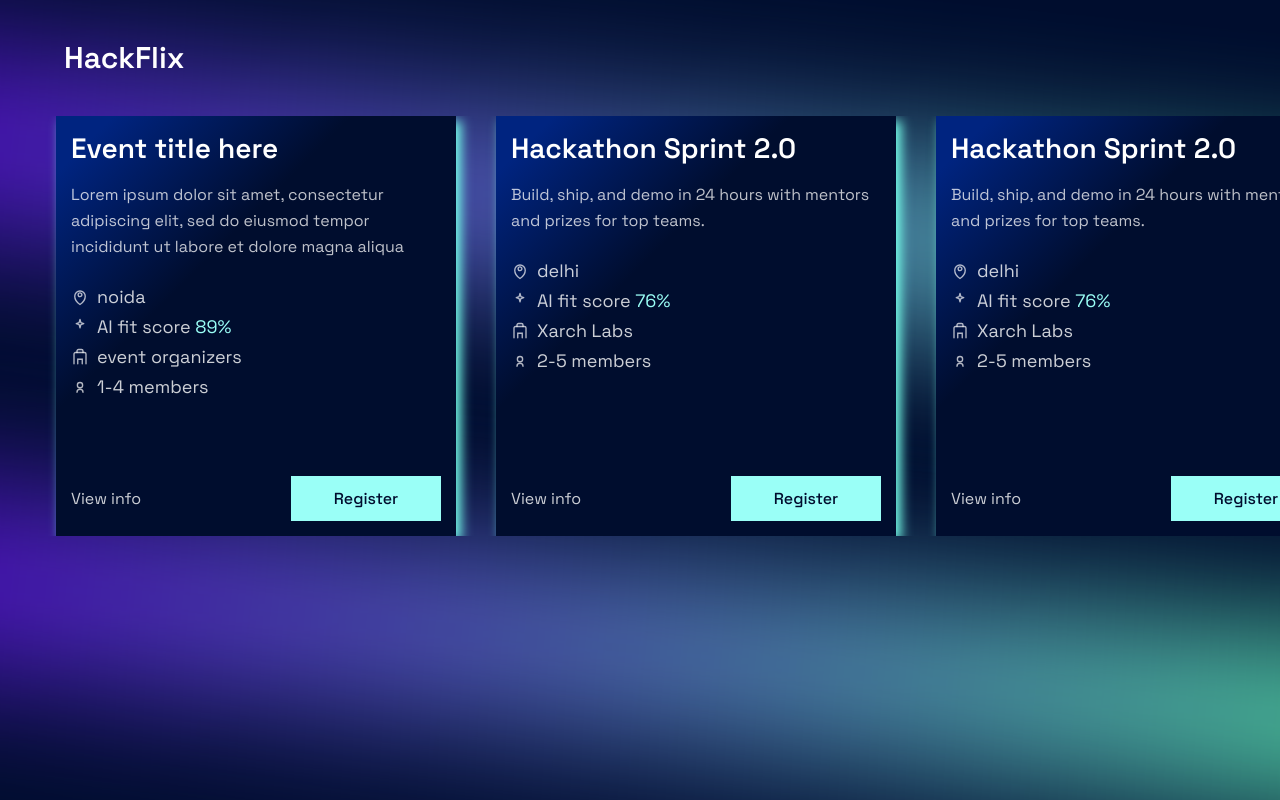
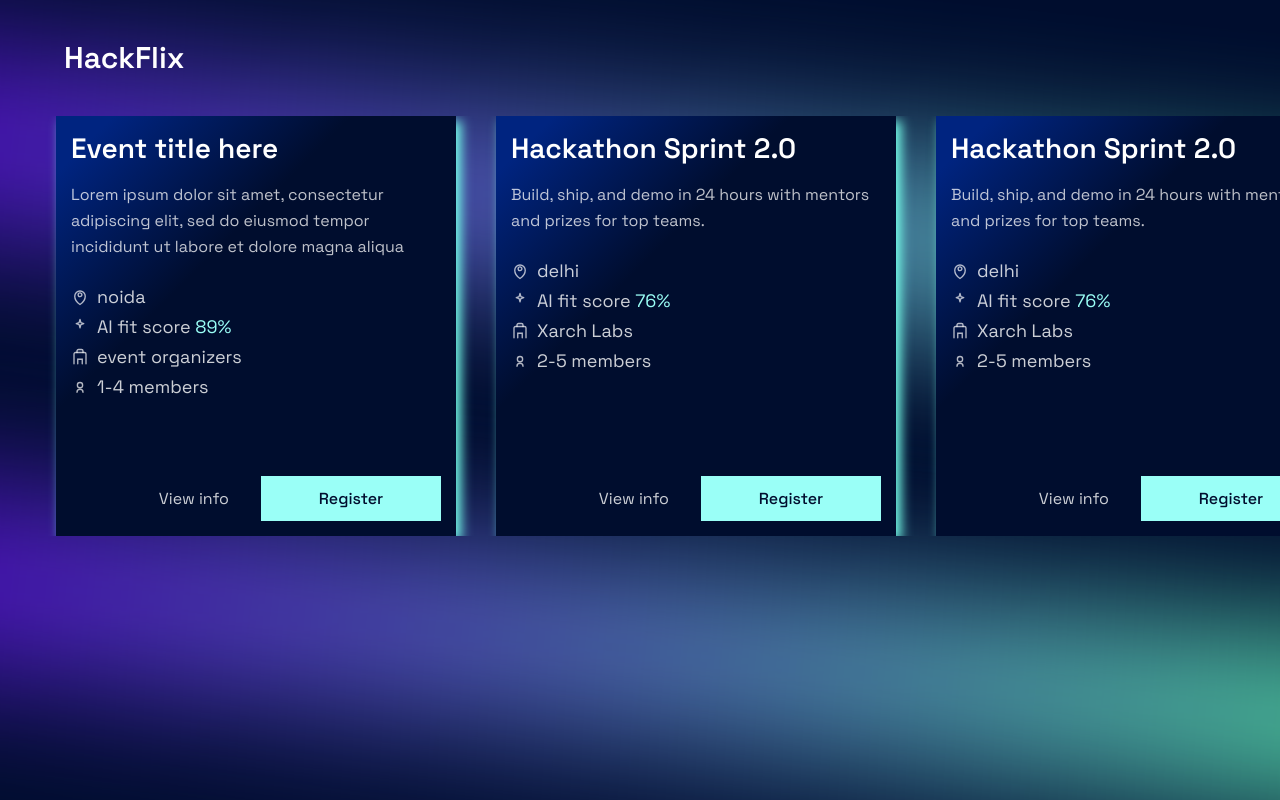
Before and after one commit to firecodespace/42X007-GDG-EurekaHacks, a Next.js app: page / in a window 1280 px wide. Built offline with nearby package versions, Linux system fonts and the light colour scheme.

Commit message:
Update EventCard CTA layout and button width
Align bottom CTAs to the right, increase primary button min-width to 180px, and remove unnecessary placeholder span for missing secondary CTA.

```diff
--- a/src/components/dashboard/EventCard.tsx
+++ b/src/components/dashboard/EventCard.tsx
@@ -136,16 +136,14 @@ export function EventCard({ event }: { event: Event }) {
                 </div>
 
                 {/* Bottom CTAs */}
-                <div className="mt-auto flex items-end justify-between gap-6 pt-8">
+                <div className="mt-auto flex items-end justify-end gap-8 pt-8">
                     {event.cta.secondaryLabel && event.cta.secondaryHref ? (
                         <Button href={event.cta.secondaryHref} variant="ghost" className="h-[45px]">
                             {event.cta.secondaryLabel}
                         </Button>
-                    ) : (
-                        <span />
-                    )}
+                    ) : null}
 
-                    <Button href={event.cta.href} className="min-w-[150px]">
+                    <Button href={event.cta.href} className="min-w-[180px]">
                         {event.cta.primaryLabel}
                     </Button>
                 </div>
```
